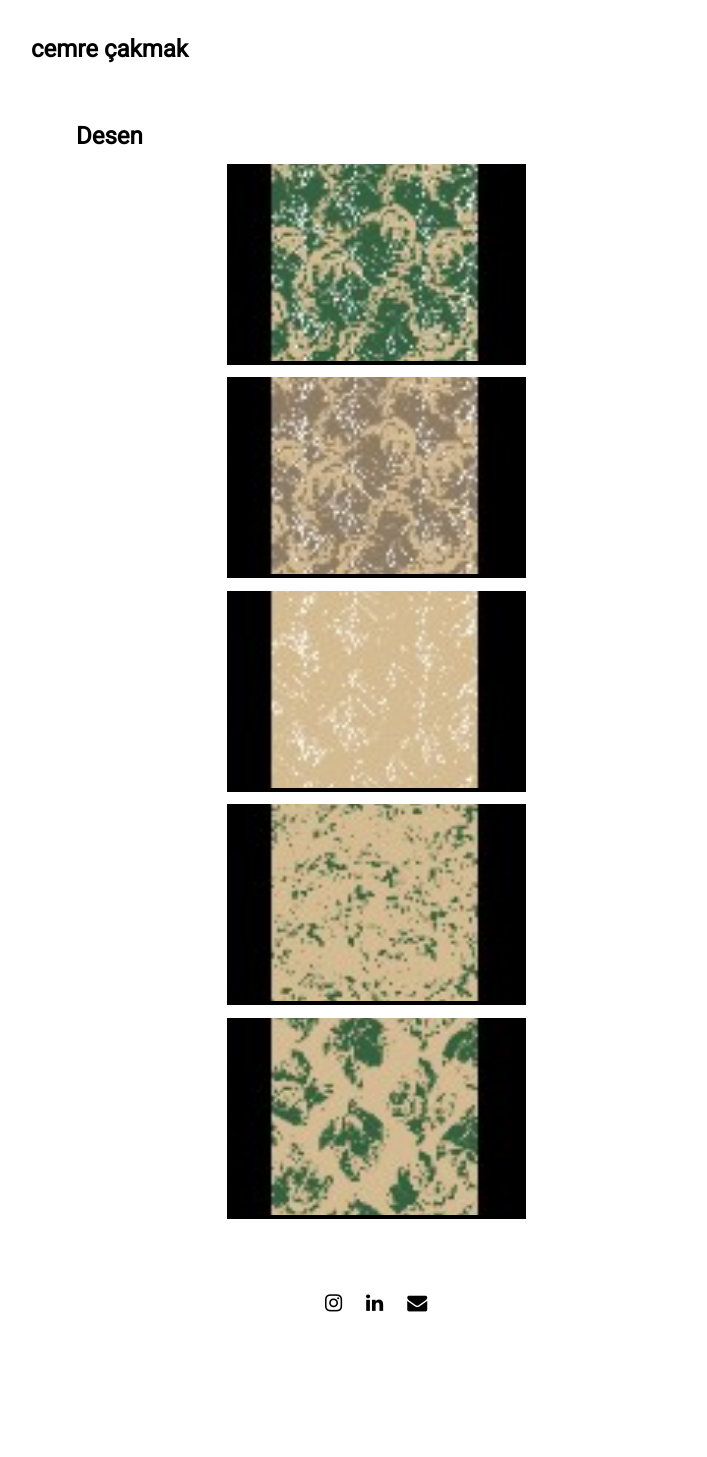
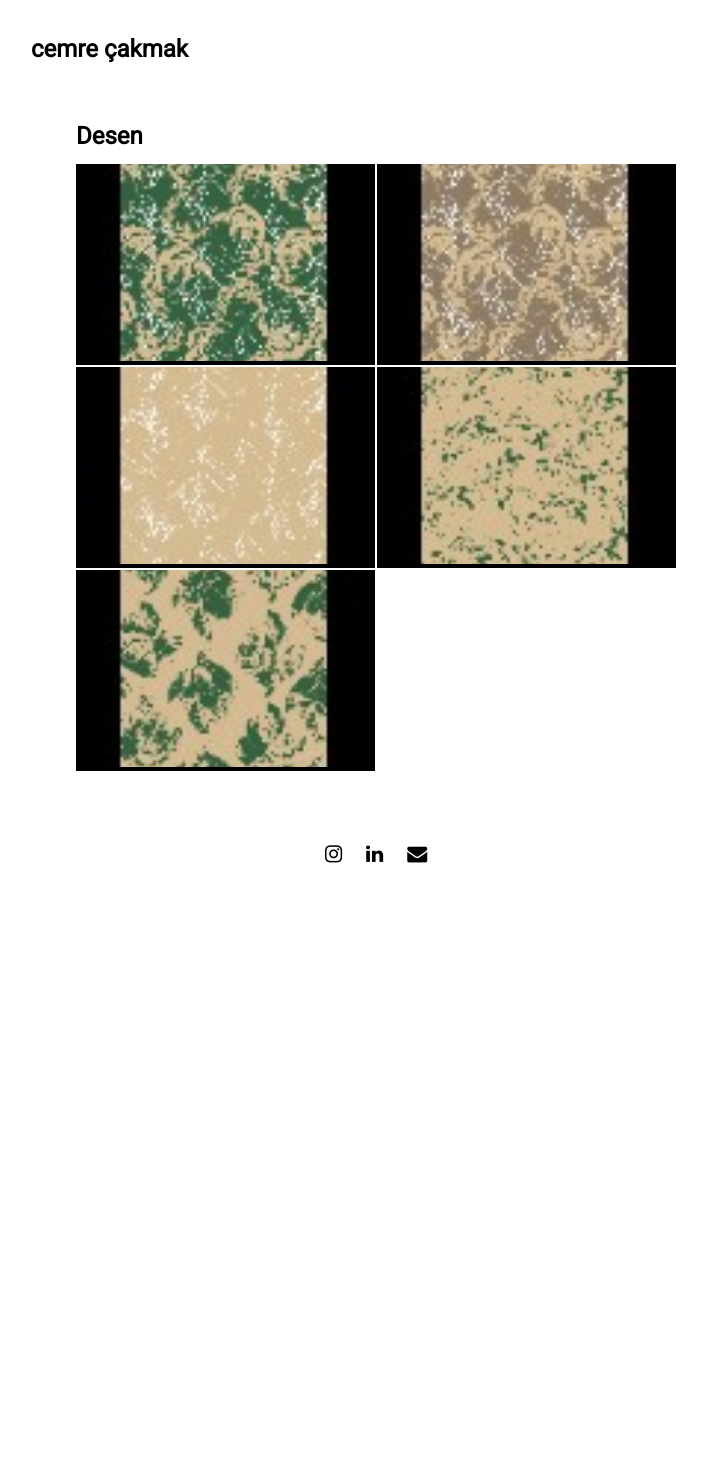
Before and after one commit to cemrecakmak/cemrecakmak.github.io, a Jekyll site: the page built from projects/pattern.md, in a window 1280 px wide. Shown: the whole page, without its empty margins (264-971 px from the left). Built offline with Jekyll 4.4.1, drawn with Linux system fonts in a browser that asks for light colours; nearby versions of some CDN libraries; comment, search, counter and statistics services are not loaded; after the commit the page ends 1008 px from its top, so only the background shows below that.

Commit message:
değişiklik

```diff
--- a/_includes/image.html
+++ b/_includes/image.html
@@ -1,5 +1 @@
-<div id="my_nanogallery2" data-nanogallery2  >
-
-  <a href="{{ include.image }}" data-ngThumb="{{ include.thumb }}"></a>
-
-</div>
+<a href="{{ include.image }}" data-ngThumb="{{ include.thumb }}"></a>
--- a/_layouts/post.html
+++ b/_layouts/post.html
@@ -8,7 +8,9 @@ layout: default
   <div class="work-container">
     <h4 class="project-title">{{ page.title }}</h4>
     <div class="project-load">
+      <div id="my_nanogallery2" data-nanogallery2  >
         {{ content }}
+      </div>
     </div>
   </div>
 </section>
```
